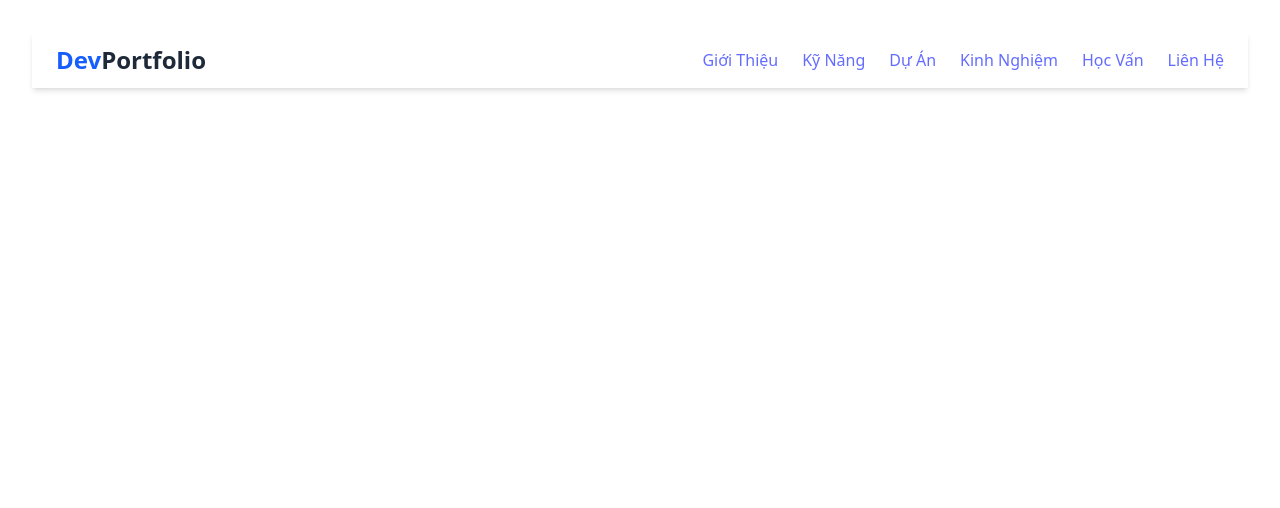
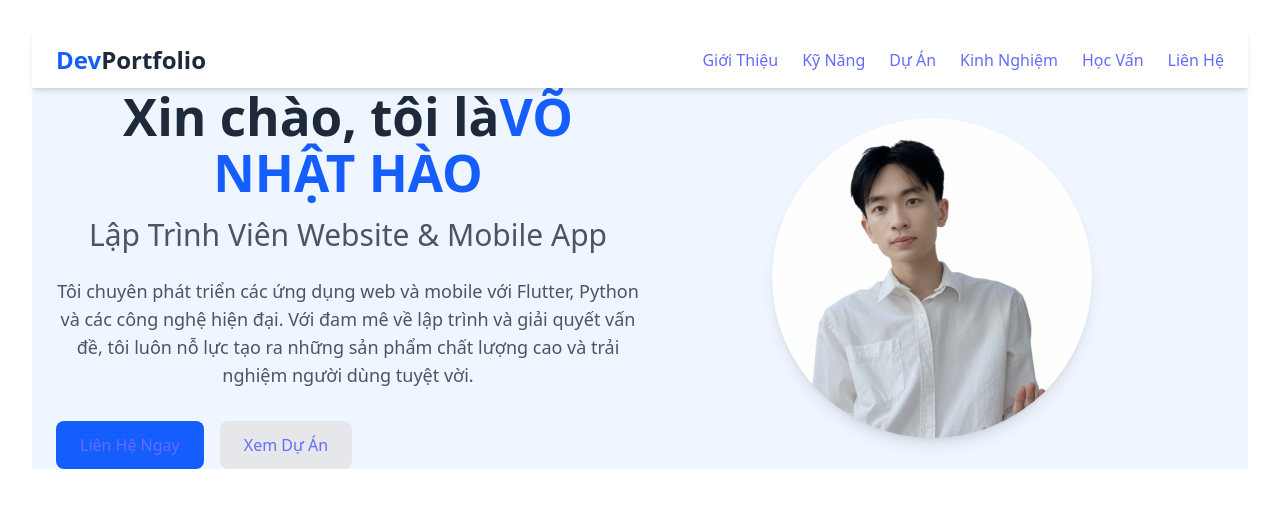
Before and after one commit to Haoo-8/portfolio, a React (Vite) app in the folder portfolio/: page / in a window 1280 px wide. Shown: the top 508 px of the page. Built offline with nearby package versions, Linux system fonts and the light colour scheme.

Commit message:
feat: Update Hero

```diff
--- a/portfolio/src/App.tsx
+++ b/portfolio/src/App.tsx
@@ -1,10 +1,12 @@
 import './App.css'
 import Header from './components/Header/Header';
+import Hero from './components/Main/Hero';
 function App() {
 
   return (
     <>
       <Header/>
+      <Hero/>
     </>
   )
 }
--- a/portfolio/src/components/Main/Hero.tsx
+++ b/portfolio/src/components/Main/Hero.tsx
@@ -0,0 +1,52 @@
+export default function Hero() {
+  return (
+    <section id="about" className="section bg-blue-50">
+      <div className="container mx-auto px-6">
+        <div className="flex flex-col md:flex-row items-center">
+          {/*Left Content */}
+          <div className="md:w-1/2 mb-10 md:mb-0">
+            <h1 className="text-4xl md:text-5xl font-bold mb-4 text-gray-800">
+              Xin chào, tôi là<span className="text-blue-600">VÕ NHẬT HÀO</span>
+            </h1>
+            <h2 className="text-2xl md:text-3xl text-gray-600 mb-6">
+              Lập Trình Viên Website & Mobile App
+            </h2>
+            <p className="text-gray-600 mb-8 text-lg">
+              Tôi chuyên phát triển các ứng dụng web và mobile với Flutter,
+              Python và các công nghệ hiện đại. Với đam mê về lập trình và giải
+              quyết vấn đề, tôi luôn nỗ lực tạo ra những sản phẩm chất lượng cao
+              và trải nghiệm người dùng tuyệt vời.
+            </p>
+            <div className="flex space-x-4">
+              <a
+                href="#contact"
+                className="bg-blue-600 text-white px-6 py-3 rounded-lg hover:bg-blue-700 transition"
+              >
+                Liên Hệ Ngay
+              </a>
+              <a
+                href="#projects"
+                className="bg-gray-200 text-gray-800 px-6 py-3 rounded-lg hover:bg-gray-300 transition"
+              >
+                Xem Dự Án
+              </a>
+            </div>
+          </div>
+          {/*Right Avatar */}
+          <div className="md:w-1/2 flex justify-center">
+            <div className="relative w-64 h-64 md:w-80 md:h-80 bg-blue-100 rounded-full flex justify-center items-center shadow-lg">
+              <div className="text-8xl text-blue-600">
+                <i className="fas fas-user-circle"></i>
+              </div>
+              <img
+                src="/avatar.png"
+                alt="Profile"
+                className="rounded-full w-full h-full object-cover"
+              />
+            </div>
+          </div>
+        </div>
+      </div>
+    </section>
+  );
+}
```
Also changed, not shown: portfolio/public/avatar.png (added).
